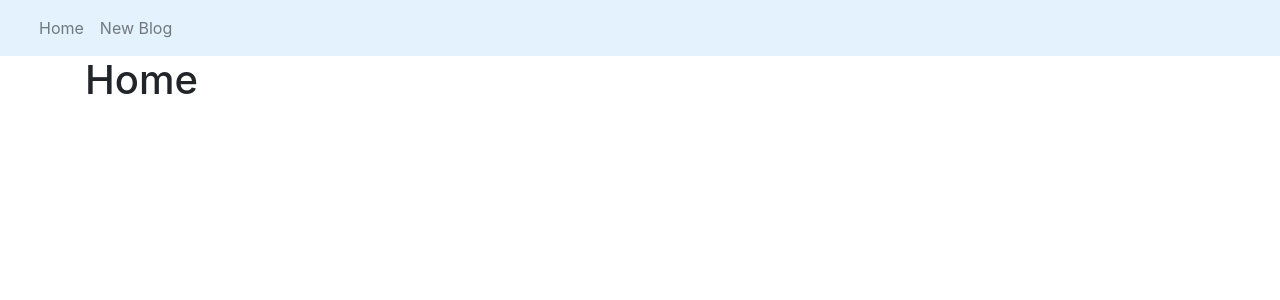
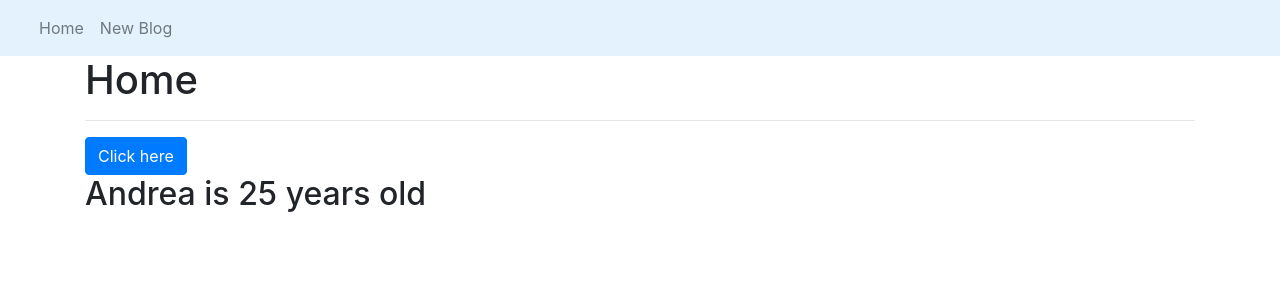
Before and after one commit to acalvom/learning-react-blog, a React (Create React App) app: page / in a window 1280 px wide. Shown: the top 300 px of the page. Built offline with nearby package versions, Linux system fonts and the light colour scheme.

Commit message:
Button to flip name with Hooks & useState

```diff
--- a/src/App.js
+++ b/src/App.js
@@ -6,7 +6,7 @@ import './App.css'
 function App() {
 
     return (
-        <Fragment className="App">
+        <Fragment>
             <Navbar/>
             <div className="container">
                 <Home/>
--- a/src/components/Home.jsx
+++ b/src/components/Home.jsx
@@ -1,9 +1,20 @@
-import React, {Fragment} from 'react';
+import React, {Fragment, useState} from 'react';
 
 const Home = () => {
+    const handleClick = () => {
+        setName(name.split("").reverse().join(""));
+        setAge(age * (-1))
+    }
+
+    const [name, setName] = useState('Andrea');
+    const [age, setAge] = useState(25);
+
     return (
         <Fragment>
             <h1>Home</h1>
+            <hr/>
+            <button type="button" className="btn btn-primary" onClick={handleClick}>Click here</button>
+            <h2>{name} is {age} years old</h2>
         </Fragment>
     );
 };
```
